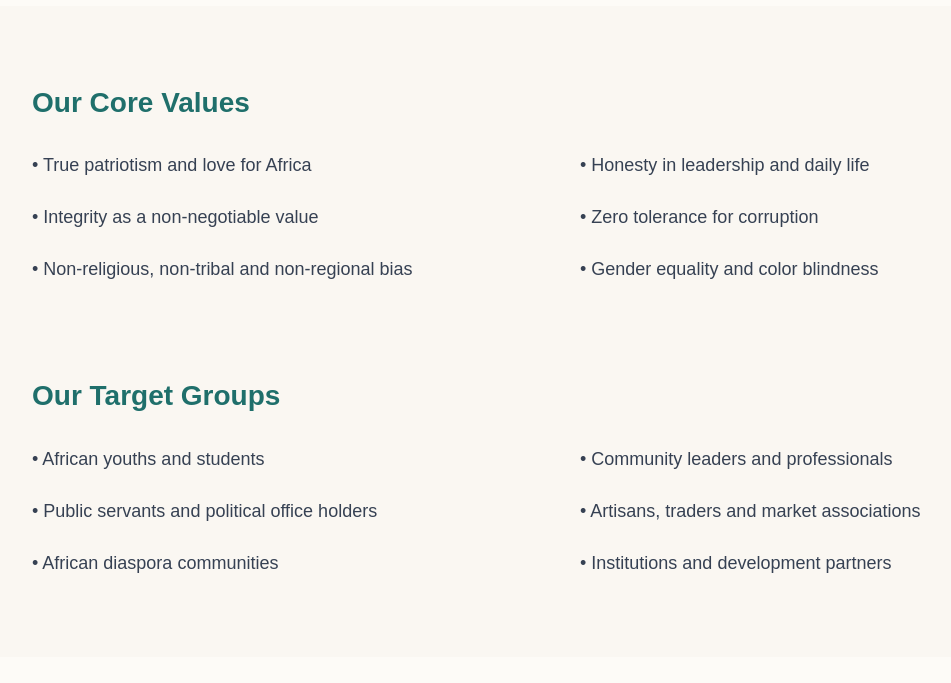
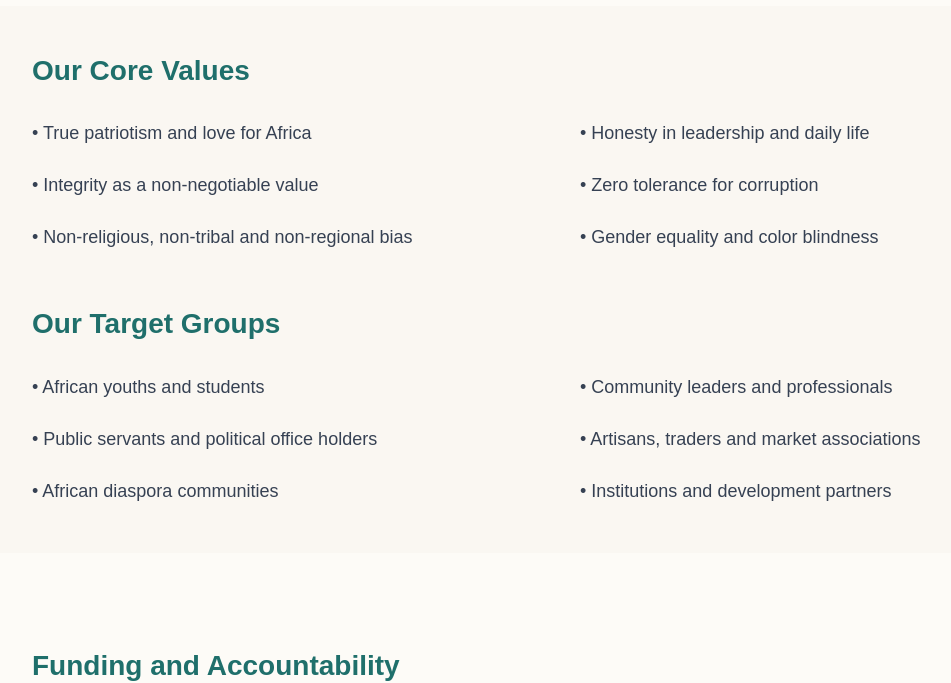
Before and after one commit to pearlroys/truepatriots-enlightenment, a Next.js app: page /about in a window 1280 px wide. Shown: the part 2143-2826 px from the top of the page, without its empty margins (72-1023 px from the left). Built offline with nearby package versions, Linux system fonts and the light colour scheme.

Commit message:
added better donate button and oayment strategy

```diff
--- a/app/about/page.tsx
+++ b/app/about/page.tsx
@@ -111,12 +111,11 @@
             <li>• Annual award dinners recognizing exemplary patriotism</li>
           </ul>
         </section>
-
       </div>
 
       {/* SOFT CONTRAST BAND */}
       <div className="bg-[#FAF7F2]">
-        <div className="max-w-6xl mx-auto px-6 md:px-10 py-20 space-y-24">
+        <div className="max-w-6xl mx-auto px-6 md:px-10 py-12 space-y-14">
 
           <section>
             <h2 className="text-3xl font-bold text-[#1F6F6B] mb-8">Our Core Values</h2>
```
